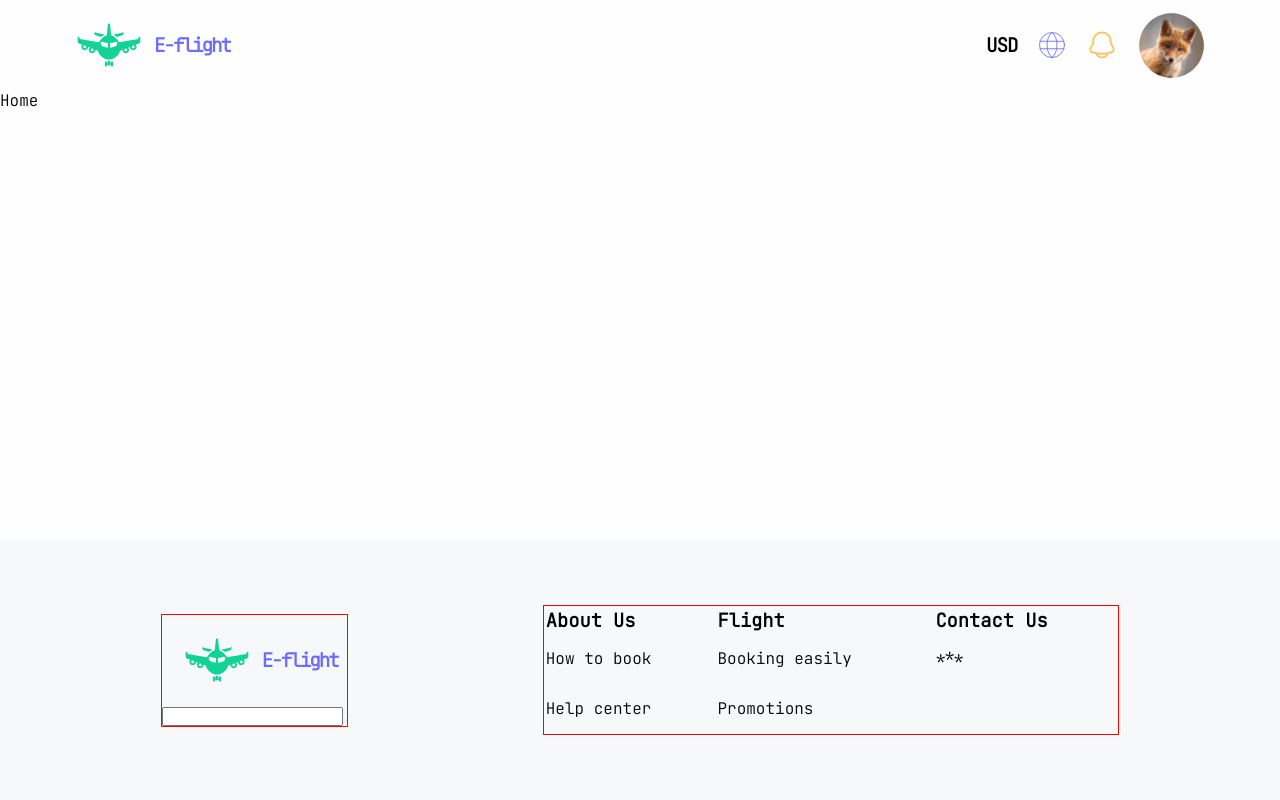
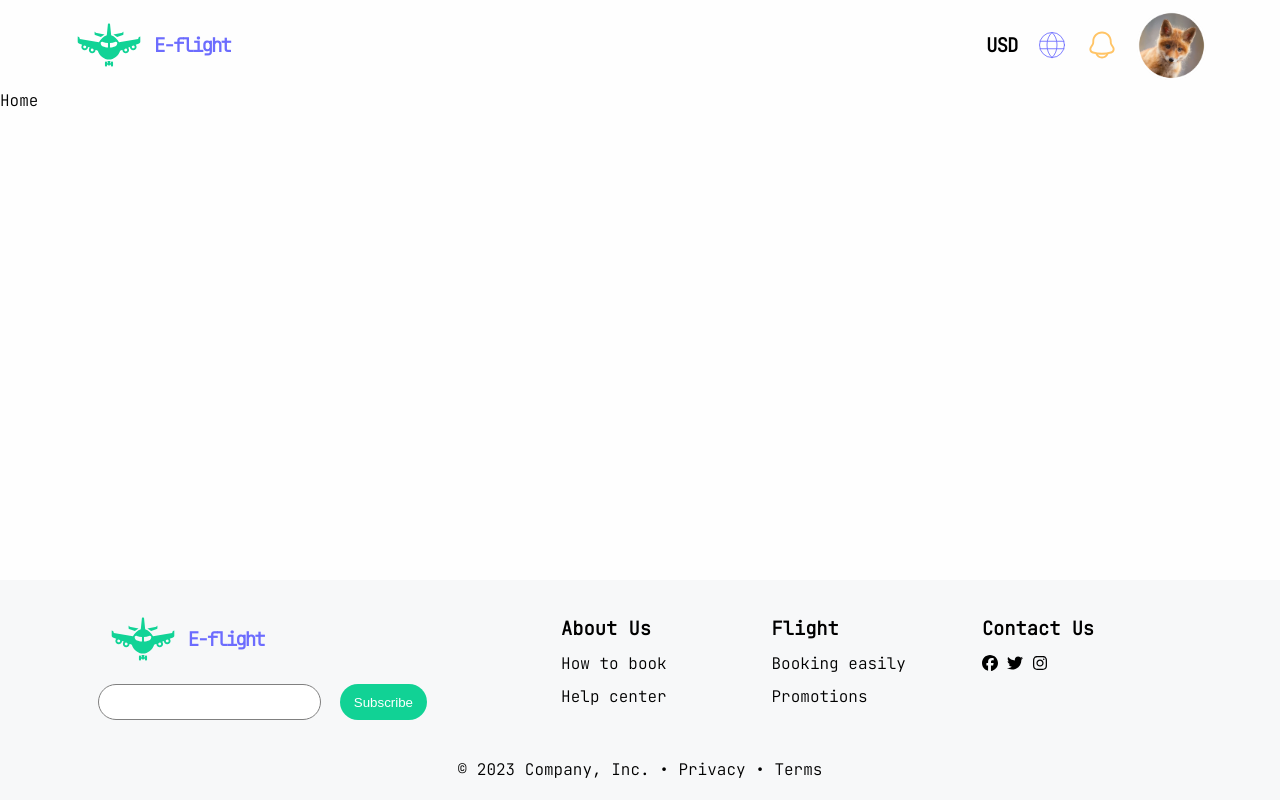
Before and after one commit to vegadelalyra/react_flight, a React (Vite) app: page / in a window 1280 px wide. Built offline with nearby package versions, Linux system fonts and the light colour scheme.

Commit message:
feat: create custom input and bottom components

```diff
--- a/package.json
+++ b/package.json
@@ -10,6 +10,8 @@
     "preview": "vite preview"
   },
   "dependencies": {
+    "@fortawesome/free-brands-svg-icons": "^6.4.2",
+    "@fortawesome/react-fontawesome": "^0.2.0",
     "react": "^18.2.0",
     "react-dom": "^18.2.0",
     "react-router-dom": "^6.18.0"
--- /dev/null
+++ b/src/Components/CustomButton/index.tsx
@@ -0,0 +1,17 @@
+import './styles.sass'
+
+interface CustomButtonProps {
+  children: React.ReactNode
+  backgroundColor?: string
+  onClick?: () => void
+}
+
+const CustomButton = ({ children, backgroundColor, onClick }: CustomButtonProps) => {
+  return (
+    <button className="customButton"style={{ backgroundColor }} onClick={onClick}>
+      {children}
+    </button>
+  )
+}
+
+export default CustomButton
--- /dev/null
+++ b/src/Components/CustomButton/styles.sass
@@ -0,0 +1,10 @@
+@use '/src/_vars' as *
+
+.customButton
+    background-color: $mint-green
+    color: white
+    border-radius: 20px
+    border: none
+    height: 36px
+    width: 87px
+    cursor: pointer
--- /dev/null
+++ b/src/Components/CustomInput/index.tsx
@@ -0,0 +1,11 @@
+import './styles.sass'
+
+interface CustomInputProps {
+    placeholder?: string
+}
+
+const index = ({ placeholder }: CustomInputProps) => {
+    return <input type='text' className='customInput' placeholder={placeholder} />
+}
+
+export default index
--- /dev/null
+++ b/src/Components/CustomInput/styles.sass
@@ -0,0 +1,5 @@
+.customInput
+    border: 1px solid grey
+    border-radius: 20px
+    height: 36px
+    width: 223px
--- a/src/Components/Footer/index.tsx
+++ b/src/Components/Footer/index.tsx
@@ -1,17 +1,27 @@
 import './styles.sass'
 import Logo from '../Logo'
+import CustomInput from '../CustomInput'
+import CustomButton from '../CustomButton'
+import { FontAwesomeIcon } from '@fortawesome/react-fontawesome'
+import {
+    faFacebook,
+    faTwitter,
+    faInstagram,
+} from '@fortawesome/free-brands-svg-icons'
 
 const Footer = () => {
+    const currentYear = new Date().getFullYear()
+
     return (
         <div className='footer__container'>
+            <div className='footer__content'>
                 <section className='footer__subscribe'>
                     <Logo />
-                <form action='' method='POST'>
-                    <input></input>
-                    <button></button>
+                    <form>
+                        <CustomInput></CustomInput> &nbsp;
+                        <CustomButton>Subscribe</CustomButton>
                     </form>
                 </section>
-
                 <table>
                     <thead>
                         <tr>
@@ -30,7 +40,13 @@ const Footer = () => {
                         <tr>
                             <td>How to book</td>
                             <td>Booking easily</td>
-                        <td>***</td>
+                            <td>
+                                <FontAwesomeIcon icon={faFacebook} />
+                                &nbsp;
+                                <FontAwesomeIcon icon={faTwitter} />
+                                &nbsp;
+                                <FontAwesomeIcon icon={faInstagram} />
+                            </td>
                         </tr>
                         <tr>
                             <td>Help center</td>
@@ -39,6 +55,13 @@ const Footer = () => {
                     </tbody>
                 </table>
             </div>
+            <div className='footer__copyright'>
+                <p>
+                    &copy; {currentYear} Company, Inc. &bull; Privacy &bull;
+                    Terms
+                </p>
+            </div>
+        </div>
     )
 }
 
--- a/src/Components/Footer/styles.sass
+++ b/src/Components/Footer/styles.sass
@@ -2,28 +2,42 @@
 
 .footer
     &__container
+        display: flex
+        flex-flow: column
+        justify-content: flex-end
+        position: absolute
+        height: 220px
+        width: 100%
+        bottom: 0
         background-color: #f7f8f9
+
+    &__content
         display: flex
-        position: absolute
-        align-items: center
-        justify-content: space-around
-        bottom: 0
-        height: 260px
-        width: 100%
+        justify-content: center
+        gap: 10%
+        margin-left: 30px
         padding: 0 5%
 
     &__subscribe
-        border: 1px solid red
+        align-self: flex-start
         display: flex
         flex-flow: column
         justify-content: center
-        align-items: center
+        align-items: flex-start
+
+    &__copyright
+        align-self: center
+        padding: 20px
 
 table
-    border: 1px solid red
     height: 50%
-    width: 50%
+    padding: 20px
+    width: 60%
     text-align: left
 
-tr
-    padding: 100px
+th, td
+    padding-bottom: 10px
+
+td
+    width: 200px
+    padding-right: 40px
--- a/src/_vars.sass
+++ b/src/_vars.sass
@@ -1 +1,2 @@
 $electric-blue:#6C6CFE
+$mint-green: #11d295
```
Also changed, not shown: 1 other file (tests, documents, lock files or other folders). Lines whose indentation alone changed are shown as unchanged.
